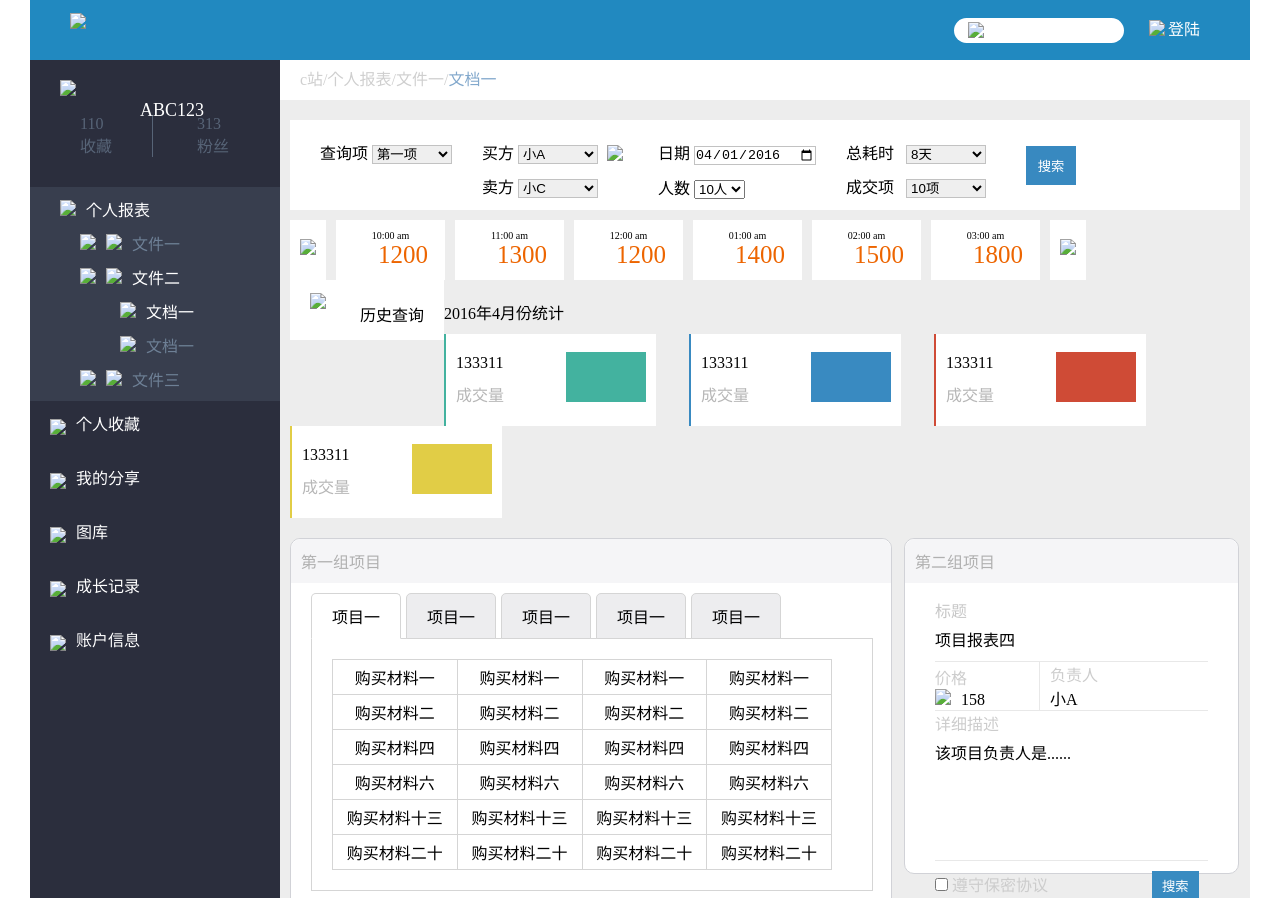
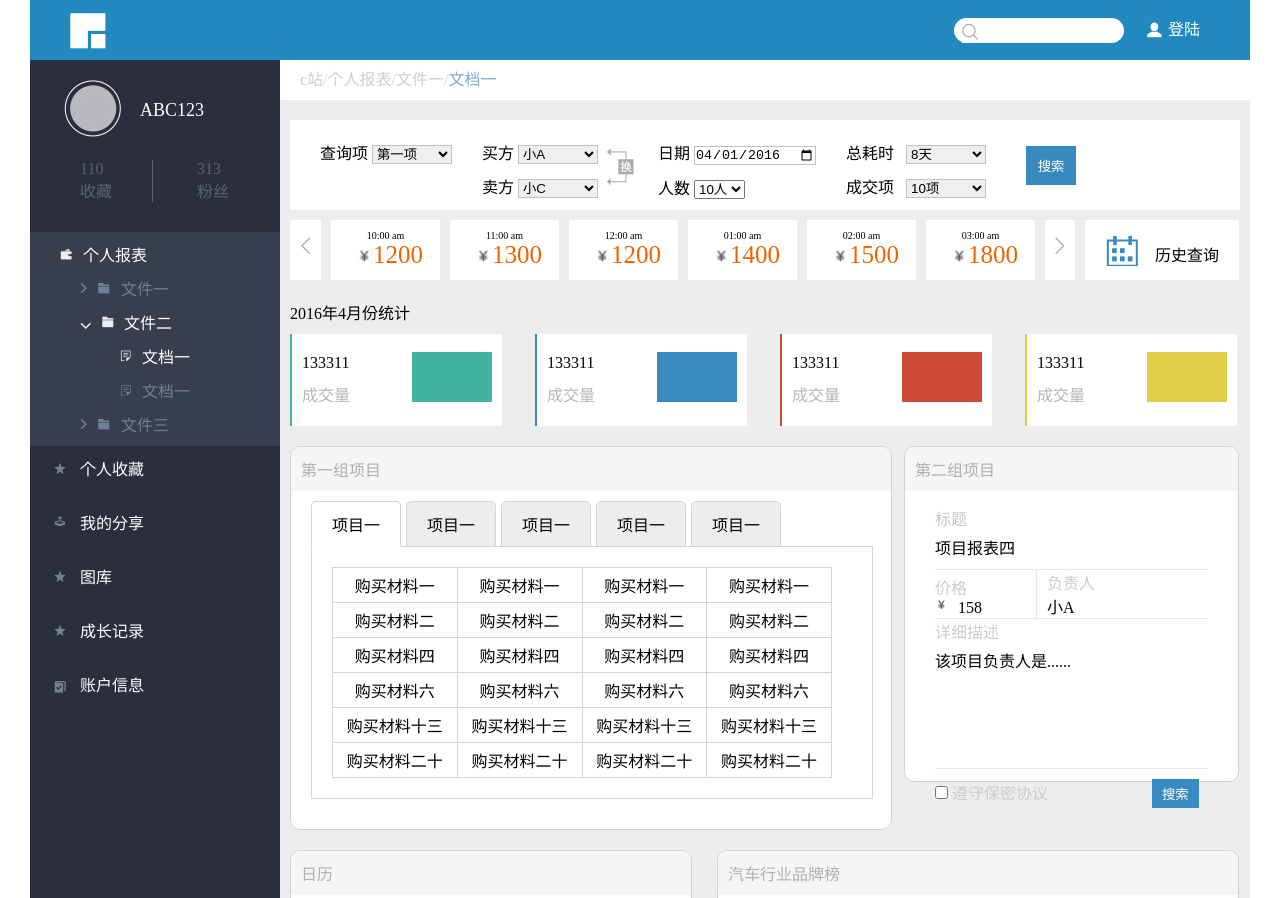
Before and after one commit to daiym/daiym.github.io, a plain HTML site: page dai9.html in a window 1280 px wide. Shown: the top 898 px of the page. Drawn offline with Linux system fonts and the light colour scheme.

Commit message:
Add files via upload

```diff
--- a/dai9.html
+++ b/dai9.html
@@ -8,22 +8,22 @@
 <body>
 	<div class="header">
 		<div class="a">
-			<img src="images/images/dai91.png">
+			<img src="images/dai91.png">
 		</div>
 		<div class="b">
 			<div class="search">
-				<img src="images/images/dai92.png">
+				<img src="images/dai92.png">
 				<input tupe="text">
 			</div>
 			<p class="loginbar">
-				<img src="images/images/dai93.png"><a href="#">登陆</a>
+				<img src="images/dai93.png"><a href="#">登陆</a>
 			</p>
 		</div>
 	</div>
 	<div class="world clear">
 		<div class="sidebar">
 			<div class="logo">
-				<img src="images/images/dai914.png">
+				<img src="images/dai914.png">
 				<p class="m">ABC123</p>
 			</div>
 			<div class="hot">
@@ -36,23 +36,23 @@
 			</div>
 			<div class="nav">
 				<dl>
-					<dd class="ye"><img src="images/images/dai94.png">个人报表
+					<dd class="ye"><img src="images/dai94.png">个人报表
 						<dl>
-							<dd class="yes"><img src="images/images/dai98.png"><img src="images/images/dai916.png">文件一</dd>
-							<dd class="yed"><img src="images/images/dai99.png"><img src="images/images/dai915.png">文件二
+							<dd class="yes"><img src="images/dai98.png"><img src="images/dai916.png">文件一</dd>
+							<dd class="yed"><img src="images/dai99.png"><img src="images/dai915.png">文件二
 								<dl>
-									<dd class="o"><img src="images/images/dai917.png">文档一</dd>
-									<dd class="p"><img src="images/images/dai918.png">文档一</dd>
+									<dd class="o"><img src="images/dai917.png">文档一</dd>
+									<dd class="p"><img src="images/dai918.png">文档一</dd>
 								</dl>
 							</dd>
-							<dd class="h"><img src="images/images/dai98.png"><img src="images/images/dai916.png">文件三</dd>
+							<dd class="h"><img src="images/dai98.png"><img src="images/dai916.png">文件三</dd>
 						</dl>
 					</dd>
-					<dd class="os"><img src="images/images/dai910.png">个人收藏</dd>
-					<dd class="os"><img src="images/images/dai911.png">我的分享</dd>
-					<dd class="os"><img src="images/images/dai910.png">图库</dd>
-					<dd class="os"><img src="images/images/dai910.png">成长记录</dd>
-					<dd class="os"><img src="images/images/dai912.png">账户信息</dd>
+					<dd class="os"><img src="images/dai910.png">个人收藏</dd>
+					<dd class="os"><img src="images/dai911.png">我的分享</dd>
+					<dd class="os"><img src="images/dai910.png">图库</dd>
+					<dd class="os"><img src="images/dai910.png">成长记录</dd>
+					<dd class="os"><img src="images/dai912.png">账户信息</dd>
 				</dl>
 			</div>
 	    </div>
@@ -87,7 +87,7 @@
 								<option value="小D">小D</option>
 							</select>
 						</div>
-						<img src="images/images/dai921.png">
+						<img src="images/dai921.png">
 					</div>
 					<span class="three">
 						<div class="san">
@@ -129,37 +129,37 @@
 				</div>
 				<div class="time clear">
 					<div class="mm">
-						<img src="images/images/dai95.png">
+						<img src="images/dai95.png">
 					</div>
 					<div class="money">
 						<p class="t">10:00 am</p>
-						<p class="m"><img src="images/images/dai923.png">1200</p>
+						<p class="m"><img src="images/dai923.png">1200</p>
 					</div>
 					<div class="money">
 						<p class="t">11:00 am</p>
-						<p class="m"><img src="images/images/dai923.png">1300</p>
+						<p class="m"><img src="images/dai923.png">1300</p>
 					</div>
 					<div class="money">
 						<p class="t">12:00 am</p>
-						<p class="m"><img src="images/images/dai923.png">1200</p>
+						<p class="m"><img src="images/dai923.png">1200</p>
 					</div>
 					<div class="money">
 						<p class="t">01:00 am</p>
-						<p class="m"><img src="images/images/dai923.png">1400</p>
+						<p class="m"><img src="images/dai923.png">1400</p>
 					</div>
 					<div class="money">
 						<p class="t">02:00 am</p>
-						<p class="m"><img src="images/images/dai923.png">1500</p>
+						<p class="m"><img src="images/dai923.png">1500</p>
 					</div>
 					<div class="money">
 						<p class="t">03:00 am</p>
-						<p class="m"><img src="images/images/dai923.png">1800</p>
+						<p class="m"><img src="images/dai923.png">1800</p>
 					</div>
 					<div class="mm">
-						<img src="images/images/dai96.png">
+						<img src="images/dai96.png">
 					</div>
 					<div class="li">
-						<img src="images/images/dai97.png"><span>历史查询</span>
+						<img src="images/dai97.png"><span>历史查询</span>
 					</div>
 				</div>
 				<div class="tong">
@@ -248,7 +248,7 @@
 							<div class="va">
 							<span class="qo">
 								<p class="rt">价格</p>
-								<p><img src="images/images/dai923.png">158</p>
+								<p><img src="images/dai923.png">158</p>
 							</span>
 							<span class="oq">
 								<p class="rt">负责人</p>
@@ -258,7 +258,7 @@
 							<p class="ui">详细描述</p>
 							<p class="iu">该项目负责人是......</p>
 							<p class="tu">
-							<!-- <img src="images/images/dai924.png"> --><input type="checkbox">
+							<!-- <img src="images/dai924.png"> --><input type="checkbox">
 							<span>遵守保密协议</span>
 							<span class="mb">
 								<input type="button" value="搜索">
```
